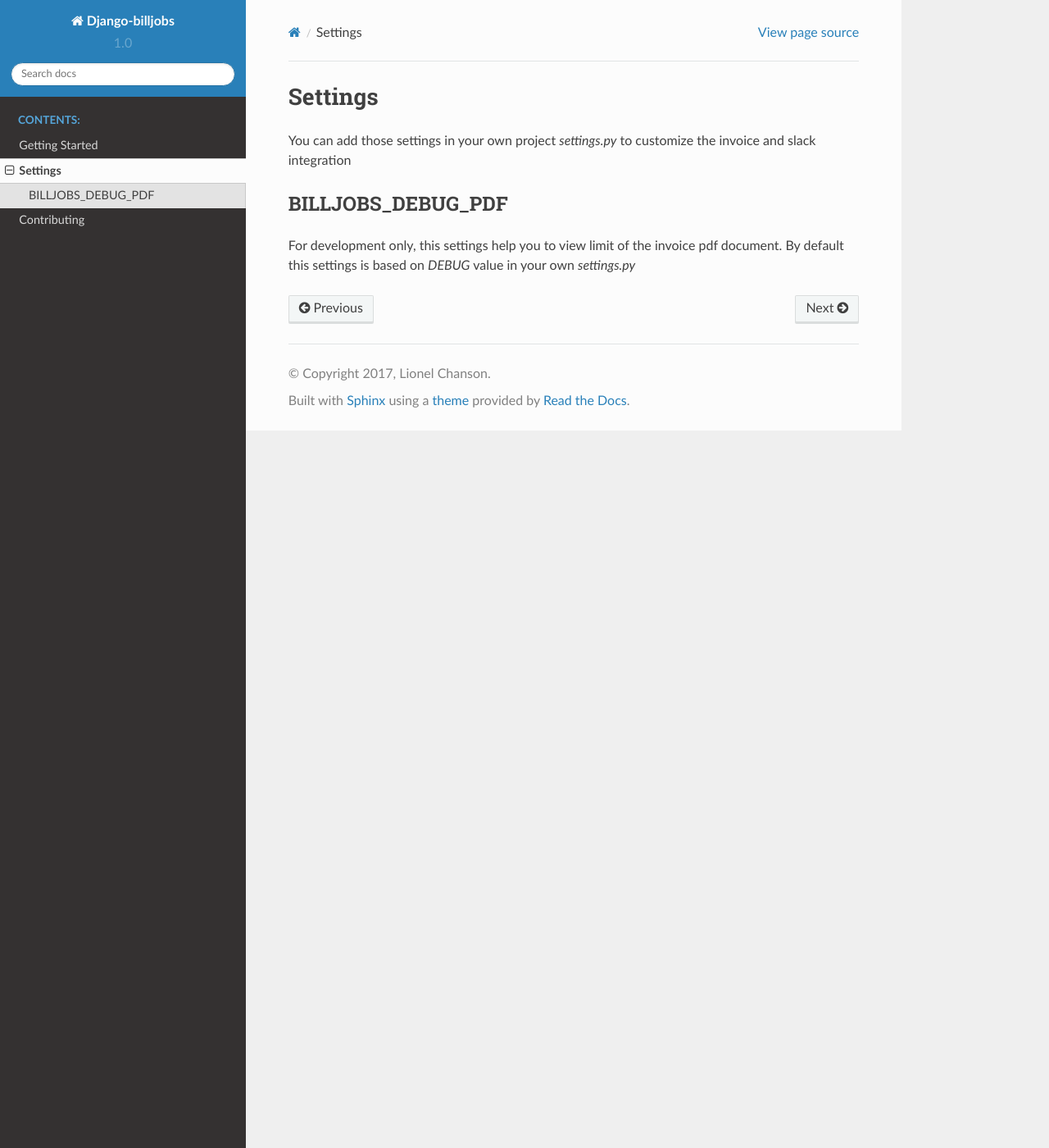
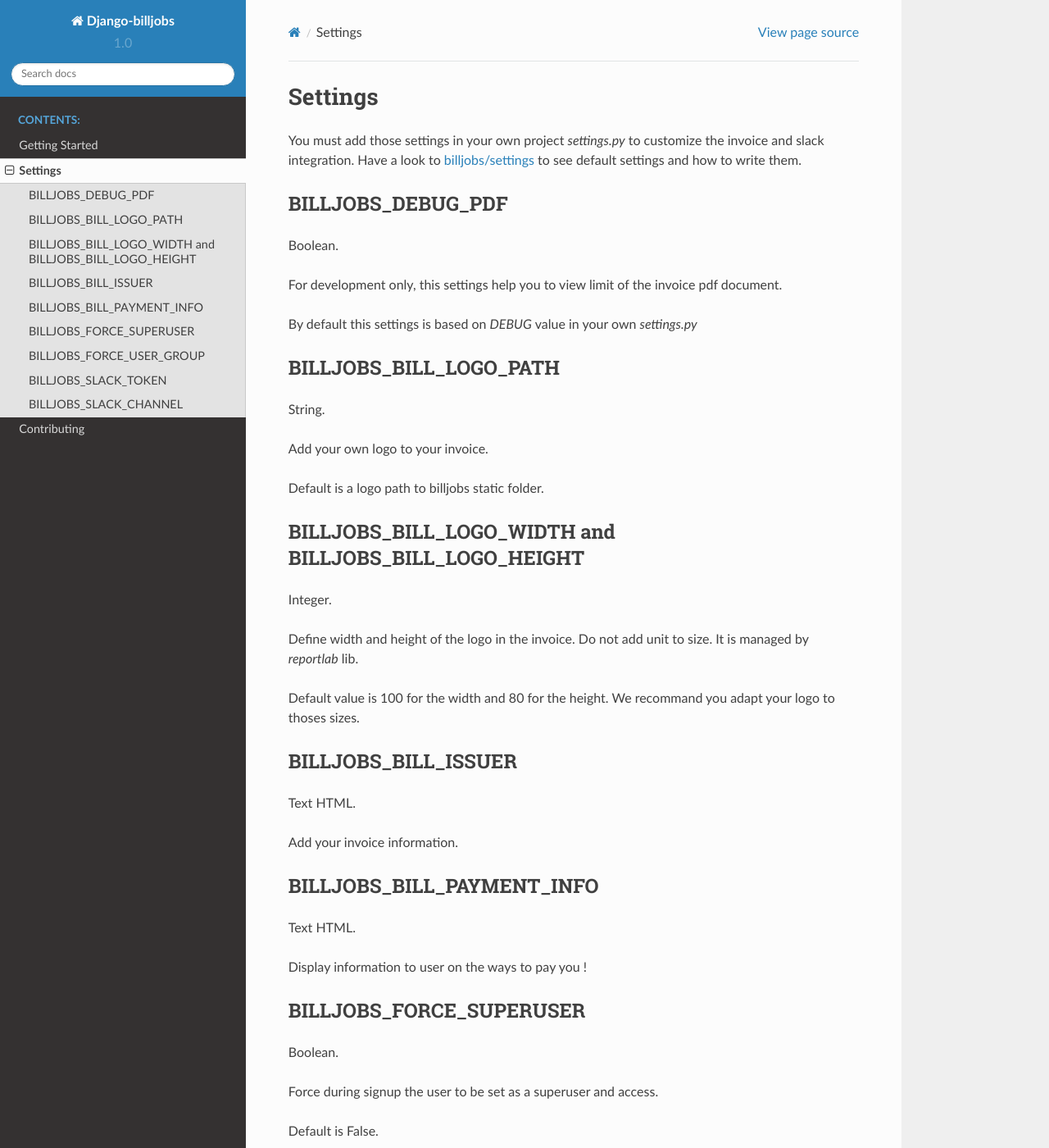
Before and after one commit to ioO/django-billjobs, a Sphinx documentation site: the page built from docs/source/settings.rst, in a window 1280 px wide and 1400 px high. Shown: the whole window at 82% size. Built offline with Sphinx 7.4.7 and the Read the Docs theme 2.0.0, drawn with Linux system fonts in a browser that asks for light colours; some of the changed text lies outside the part shown.

Commit message:
docs: describe all settings for billjobs app

```diff
--- a/docs/source/settings.rst
+++ b/docs/source/settings.rst
@@ -2,11 +2,90 @@
 Settings
 ========
 
-You can add those settings in your own project *settings.py* to customize the invoice and slack integration
+You must add those settings in your own project *settings.py* to customize the invoice and slack integration.
+Have a look to `billjobs/settings`_ to see default settings and how to write them.
 
-------------------
 BILLJOBS_DEBUG_PDF
 ------------------
 
-For development only, this settings help you to view limit of the invoice pdf document. By default this settings is
-based on *DEBUG* value in your own *settings.py*
+Boolean.
+
+For development only, this settings help you to view limit of the invoice pdf document.
+
+By default this settings is based on *DEBUG* value in your own *settings.py*
+
+BILLJOBS_BILL_LOGO_PATH
+-----------------------
+
+String.
+
+Add your own logo to your invoice.
+
+Default is a logo path to billjobs static folder.
+
+BILLJOBS_BILL_LOGO_WIDTH and BILLJOBS_BILL_LOGO_HEIGHT
+------------------------------------------------------
+
+Integer.
+
+Define width and height of the logo in the invoice. Do not add unit to size. It is managed by *reportlab* lib.
+
+Default value is 100 for the width and 80 for the height. We recommand you adapt your logo to thoses sizes.
+
+BILLJOBS_BILL_ISSUER
+--------------------
+
+Text HTML.
+
+Add your invoice information.
+
+BILLJOBS_BILL_PAYMENT_INFO
+--------------------------
+
+Text HTML.
+
+Display information to user on the ways to pay you !
+
+BILLJOBS_FORCE_SUPERUSER
+------------------------
+
+Boolean.
+
+Force during signup the user to be set as a superuser and access.
+
+Default is False.
+
+BILLJOBS_FORCE_USER_GROUP
+-------------------------
+
+String.
+
+Force during signup to add the newly user to a particular group. Only one group is possible.
+
+Default is None.
+
+BILLJOBS_SLACK_TOKEN
+--------------------
+
+String.
+
+`Legacy token`_ for slack API. This token is used so send a slack invitation to the email address of the newly signup
+user. If you want to send a message to a channel after signup is successful you must add this setting.
+
+Default is False.
+
+BILLJOBS_SLACK_CHANNEL
+----------------------
+
+String.
+
+Add channel name in the form of **#channel_name** or use channel id you can find in slack url for example::
+
+   https://workspace.slack.com/messages/CHANNEL_ID
+
+We recommand channel id to avoid errors.
+
+Default is False.
+
+.. _billjobs/settings: https://github.com/ioO/django-billjobs/blob/master/billjobs/settings.py
+.. _Legacy token: https://api.slack.com/custom-integrations/legacy-tokens
```
